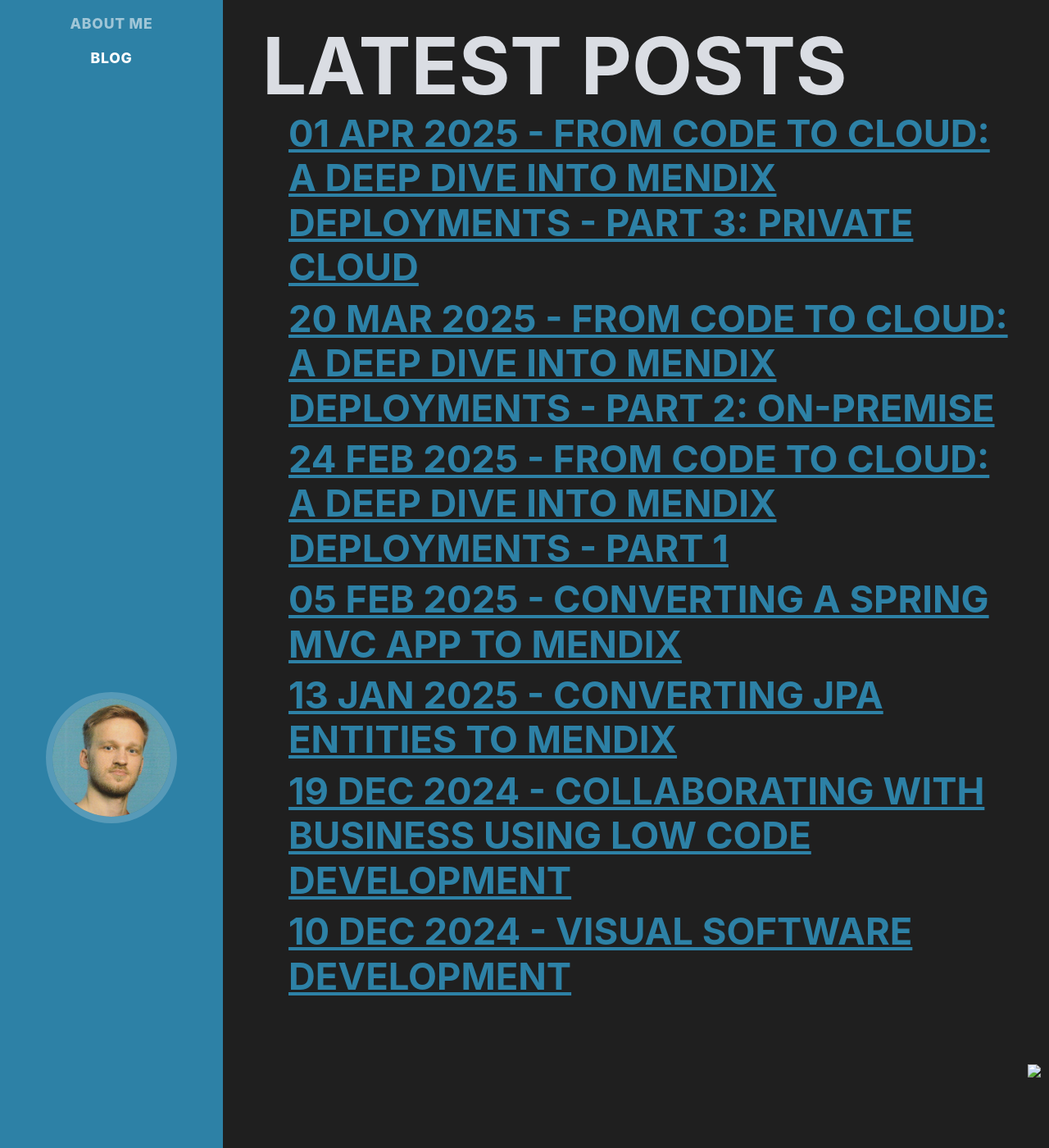
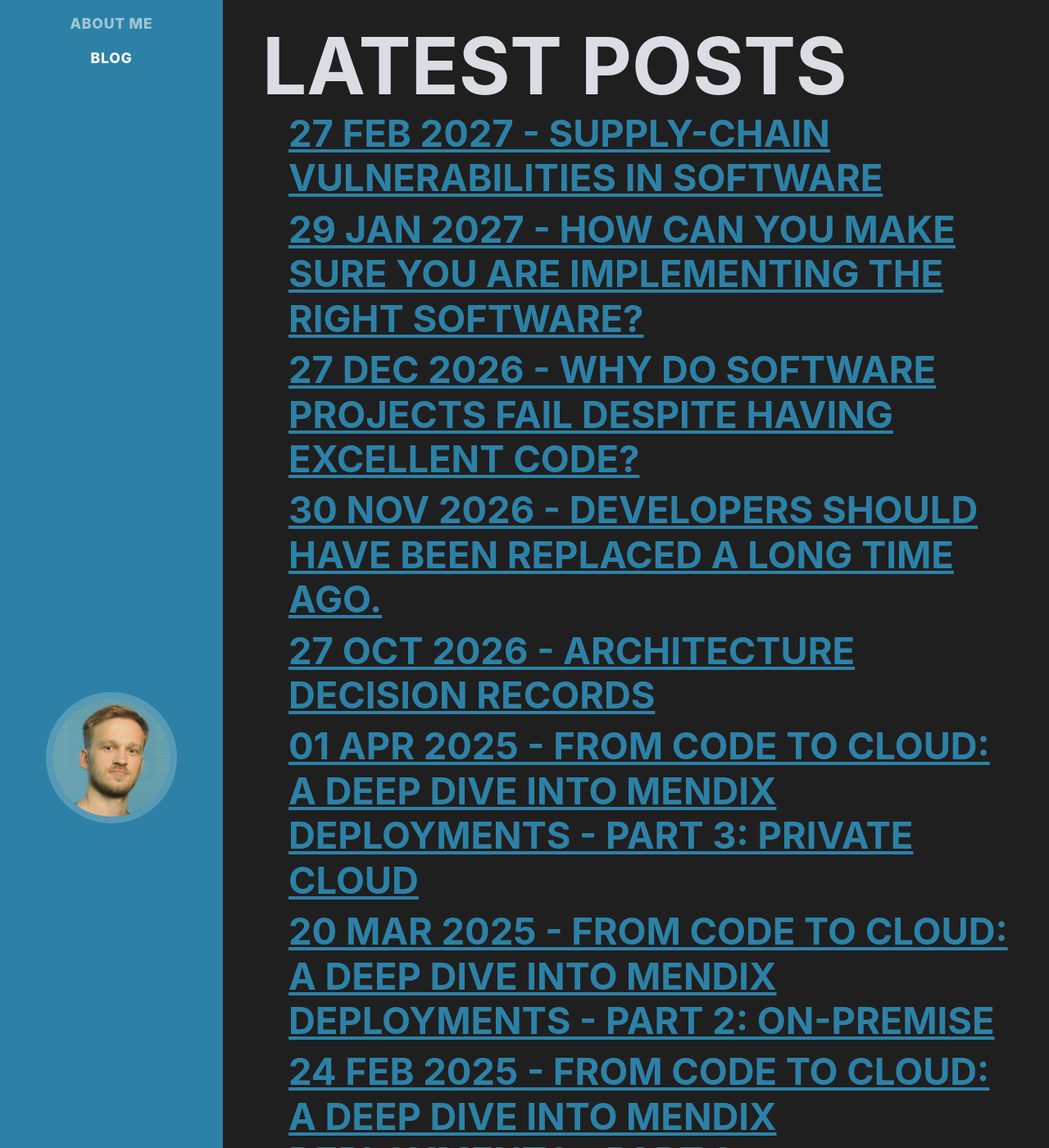
Before and after one commit to ragutislt/adainius.github.io, a Jekyll site: the page built from blog.html, in a window 1280 px wide and 1400 px high. Shown: the whole window at 82% size. Built offline with Jekyll 4.4.1, drawn with Linux system fonts in a browser that asks for light colours; nearby versions of some CDN libraries; some web fonts are replaced; comment, search, counter and statistics services are not loaded; a style sheet for code colours, icons or effects is not loaded; some of the changed lines change nothing that is shown.

Commit message:
schedule posts 10-27 - 02-27

```diff
--- a/_config.yml
+++ b/_config.yml
@@ -8,6 +8,7 @@
 url: https://adainius.com
 
 markdown: kramdown
+future: false
 highlighter: rouge
 kramdown:
   input: GFM
--- /dev/null
+++ b/_posts/2026-10-27-architecture-decision-records/2026-10-27-architecture-decision-records.md
@@ -0,0 +1,35 @@
+---
+dev-to-link: architecture-decision-records-3c5h
+title: "Architecture Decision Records"
+---
+# Architecture Decision Records
+
+"Why did we choose this framework again?" - a question heard too often in development teams.
+
+When working on complex projects, architectural decisions can quickly be forgotten or misunderstood.
+
+Even decisions made just months ago can become unclear without proper documentation.
+
+Archtecture Decision Records, or ADRs solve this problem by capturing the context and consequences of architectural choices. Each record documents:
+
+1. The specific architectural decision.
+2. The context and the problems it addresses.
+3. The consequences and trade-offs considered.
+4. The current status of the decision.
+
+I've found ADRs particularly valuable when onboarding new team members or revisiting old projects.
+
+They provide clear insights into why certain choices were made and help prevent the same discussions from happening repeatedly.
+
+The best part about ADRs is their simplicity. A basic template, version control, and consistent updates are all you need.
+
+They don't require complex tools or extensive documentation processes.
+
+💡 While ADRs might seem like extra work initially, they can save a team countless hours of discussions and prevent many misunderstandings about architectural choices.
+
+If you're not using ADRs yet, I strongly recommend trying them out.
+
+Your future self (or your colleagues) will thank you. 📝
+
+[https://adr.github.io/ad-practices/](https://adr.github.io/ad-practices/) is a nice resource that gathers info from multiple different sources. Great if you'd like to learn more.
+Otherwise, just registering the 4 key info points listed above is enough to get started.
--- /dev/null
+++ b/_posts/2026-11-30-developers-should-have-been-replaced/2026-11-30-developers-should-have-been-replaced.md
@@ -0,0 +1,20 @@
+---
+dev-to-link: developers-should-have-been-replaced-a-long-time-ago-49pj
+title: 'Developers should have been replaced a long time ago.'
+---
+# Developers should have been replaced a long time ago. 🤔
+
+Or at least this was widely believed when each big innovation came out.
+The fantastic article lists 10 such waves that should have replaced us, including:
+
+1. High level languages.
+1. The Internet.
+1. Low-code/No-code.
+
+Each of them changed development, even in my 10-year career I've lived through several such waves, and the number of software developers in the world kept increasing regardless.
+
+GenAI is the current wave. We see big claims (mostly from CTOs and business managers) about AI replacing developers. It makes sense for them to increase the hype, as they care about cost savings.
+
+Developers care about usability though, and when AI tools become advanced enough to accelerate development and all the processes involved (requirements, testing, documentation, architecture, etc...), more and more software will be produced, therefore increasing demand for developers.
+
+The best way to prepare for such shifts rests the same as it has always been - continuous learning, not staying too long in the comfort zone, and making everyone around you better. 📈 📖
--- /dev/null
+++ b/_posts/2026-12-27-why-software-projects-fail/2026-12-27-why-software-projects-fail.md
@@ -0,0 +1,25 @@
+---
+dev-to-link: why-do-software-projects-fail-despite-having-excellent-code-104h
+title: 'Why do software projects fail despite having excellent code?'
+---
+# Why do software projects fail despite having excellent code?
+
+It's concerning how many developers obsess over code quality while missing the fundamental question: are we building what users actually need?
+
+Most of us have seen projects where teams spent weeks perfecting their architecture, choosing the latest frameworks, and arguing over the smallest of details on a pull request - only to deliver features that users never use. 🚫 This happens because we often jump straight into implementation without properly understanding the business requirements.
+
+Here's a typical scenario:
+Developer: "I've implemented a complex caching system to improve performance by X%"
+User: "But I need the system to handle multiple currencies, not faster loading times"
+
+The solution?
+
+1. Start with workshops with BOTH your business and devs. 🤝
+1. Use techniques like Event Storming or Domain Storytelling to make sure everyone is on the same page. 📝
+1. Implement a system with 0 latency feedback loops - anyone should be able to send a screenshot to the business and ask their take. 🔄
+
+Typically, teams spend a tiny minority of the whole project time on the things above, whereas it should take a good chunk of total project time.
+
+Technical excellence matters, but it should come after ensuring we're building the right solution.
+
+Final food for thought: A perfectly coded wrong solution is still wrong. 🤷‍♂️
--- /dev/null
+++ b/_posts/2027-01-29-implementing-the-right-software/2027-01-29-implementing-the-right-software.md
@@ -0,0 +1,26 @@
+---
+dev-to-link: how-can-you-make-sure-you-are-implementing-the-right-software-30eb
+title: 'How can you make sure you are implementing the right software?'
+---
+# How can you make sure you are implementing the right software?
+
+I've found one of the best ways is to use Domain-Driven Design (DDD) - a software development approach that emphasizes close collaboration between business and developers through a common language that both can understand.
+
+Here are the main benefits of DDD:
+
+1. Shared Language: Using ubiquitous language eliminates translation between business and technical terms. Practically this means not using terminology in your business logic code that a business person would not be able to understand.
+1. Business-Centric Models: DDD forces developers to model software around business concepts.
+1. Clear Boundaries: Defining bounded contexts helps organize large systems into manageable pieces and identify parts that can become their own product or identify non-core domains that can be bought elsewhere instead of developing in-house.
+
+However, DDD is not mainstream at all in the software community, in a large part I think due to deeply-engrained organizational practices that create silos between devs and business.
+
+The real value of DDD isn't in its technical patterns but in how it structures communication.
+
+When business stakeholders can read your business logic code and understand the behaviour, you're probably on the right track.
+
+## Resources
+
+Two great books to learn more:
+
+1. Domain-Driven Design: Tackling Complexity in the Heart of Software by Eric Evans, the author of DDD. This is more of an all-rounder introduction.
+1. Implementing Domain-Driven Design by Vaughn Vernon. This is more of a practical guide with many code samples and patterns.
--- /dev/null
+++ b/_posts/2027-02-27-supply-chain-vulnerabilities/2027-02-27-supply-chain-vulnerabilities.md
@@ -0,0 +1,26 @@
+---
+dev-to-link: supply-chain-vulnerabilities-in-software-40ji
+title: "Supply-chain vulnerabilities in software"
+---
+# Supply-chain vulnerabilities in software
+
+More and more often popular software packages are compromised, leading to stolen api keys, tokens, secrets, etc...
+Such packages can be used by thousands of companies with different maturity levels in cyber-security.
+
+Take one recent case of Trivy, a popular tool used to detect... wait for it... security vulnerabilities.
+Last year it got infected with malicious code, even had several production-ready versions released to anyone using it's open-source version. (see the irony?)
+
+Even worse - a CVE was not created for 3 days after it was discovered.
+I'm sure many companies using it will never even know this breach has happened.
+Another recent case was Axios, a popular data fetching library.
+
+What can we do to mitigate the risk of these happening?
+
+1. Do use vulnerability scanning tools. Even if Trivy was breached, it still scans all the other packages for CVEs and misconfigurations.
+1. Pin package dependencies so you control when they are updated. This applies to your tooling (like Trivy) as we've seen they can be infected as well.
+1. Have a procedure to follow in case your company was compromised. Ask questions like: who must be informed of the issue, what is the impact of the attack, did our system get compromised (network logs, docker image pull logs, etc...), how to improve our prevention and response?
+
+## Resources
+
+1. [Trivy attack](https://www.aquasec.com/blog/trivy-supply-chain-attack-what-you-need-to-know/)
+1. [Axios attack](https://snyk.io/blog/axios-npm-package-compromised-supply-chain-attack-delivers-cross-platform/)
```
